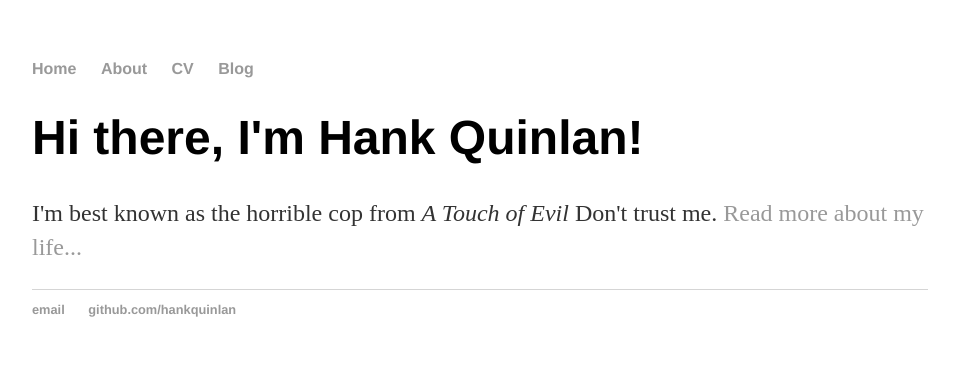
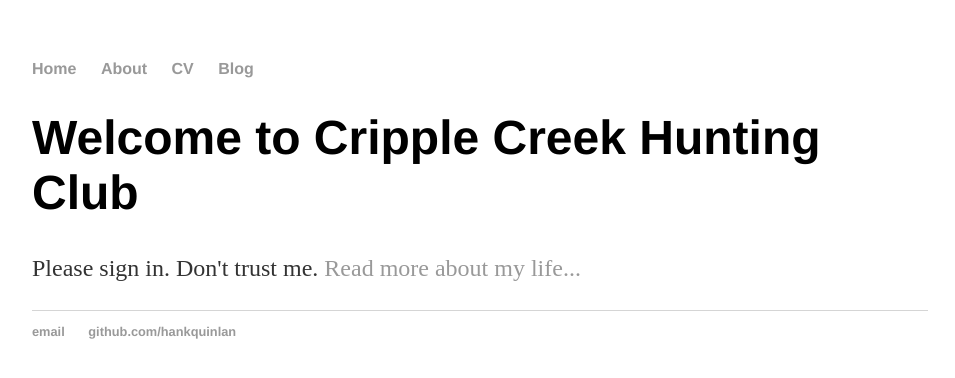
Before and after one commit to cripplecreekhc/cripplecreekhc.github.io, a plain HTML site: page index.html in a window 1280 px wide. Shown: the whole page, without its empty margins (160-1115 px from the left). Drawn offline with Linux system fonts and the light colour scheme.

Commit message:
Update index.html

```diff
--- a/index.html
+++ b/index.html
@@ -1,7 +1,7 @@
 <!DOCTYPE html>
 <html>
 	<head>
-		<title>Hank Quinlan, Horrible Cop</title>
+		<title>Cripple Creek Hunting Club</title>
 		<!-- link to main stylesheet -->
 		<link rel="stylesheet" type="text/css" href="/css/main.css">
 	</head>
@@ -16,8 +16,8 @@
 		</nav>
 		<div class="container">
     		<div class="blurb">
-        		<h1>Hi there, I'm Hank Quinlan!</h1>
-				<p>I'm best known as the horrible cop from <em>A Touch of Evil</em> Don't trust me. <a href="/about">Read more about my life...</a></p>
+        		<h1>Welcome to Cripple Creek Hunting Club</h1>
+				<p>Please sign in.</em> Don't trust me. <a href="/about">Read more about my life...</a></p>
     		</div><!-- /.blurb -->
 		</div><!-- /.container -->
 		<footer>
```
